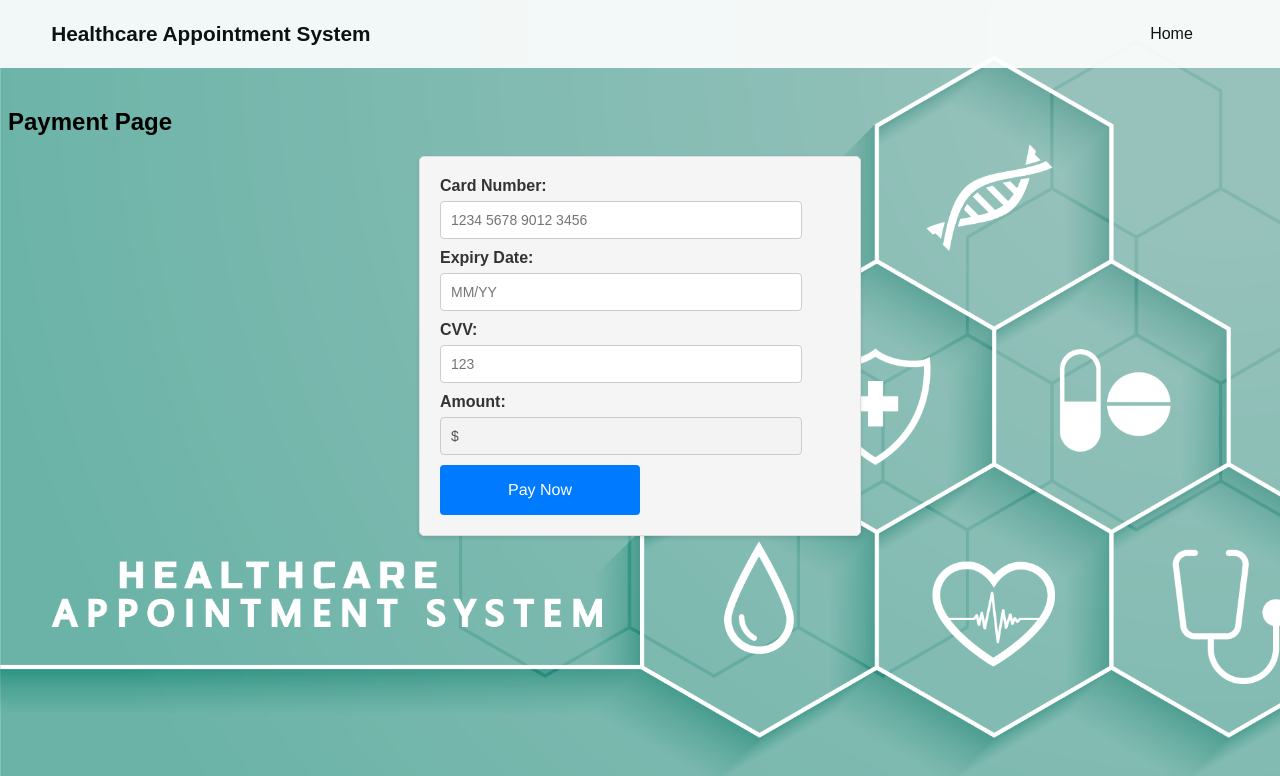
After one commit to nabilm432a/Healthcare, a PHP site: page /forms/payment_form.php in a window 1280 px wide. The commit adds this page. Shown: the top 776 px of the page. Run offline with PHP 8.4, Linux system fonts and the light colour scheme; data that the repository does not hold is empty.

Commit message:
Add files via upload

```diff
--- a/credits.php
+++ b/credits.php
@@ -19,7 +19,7 @@
                     </section>
                     <nav class="nav-horizontal" id="topnav">
                         <a href="index.php">Home</a>
-                        <a href="forms/adminlogin.php">Admin Log in</a>
+                        <a href="forms/adminlogin.php">Admin</a>
                     </nav>
                 </div>
             </header>
--- /dev/null
+++ b/forms/payment_form.php
@@ -0,0 +1,61 @@
+<!DOCTYPE html>
+<html lang="en">
+<head>
+    <meta charset="utf-8">
+    <meta name="viewport" content="width=device-width, initial-scale=1">
+    <title>Healthcare</title>
+    <link rel="stylesheet" href="../styles/main_style.css">
+    <link rel="stylesheet" href="../styles/payment.css">
+    <link rel="shortcut icon" type="image/x-icon" href="assets/artboard_1_9X7_icon.ico" />
+</head>
+
+<body>
+    <div class="container">
+            <div class="main-content">
+                <header class="header-main">
+                    <div class="wrapper">
+                        <section class="logo">
+                            <h1>Healthcare Appointment System</h1>
+                        </section>
+                        <nav class="nav-horizontal" id="topnav">
+                            <a href="../index.php">Home</a>
+                        </nav>
+                    </div>
+                </header>
+                <main>
+                    <article class="article-one">
+                        <h1>Payment Page</h1>
+                        <form id="payment-form" action='../php_scripts/payment.php' method='POST'>
+                            <label for="card-number">Card Number:</label>
+                            <input type="text" id="card-number" placeholder="1234 5678 9012 3456" pattern="[0-9]{16}" maxlength="16" required>
+                            <br>
+                            <label for="expiry">Expiry Date:</label>
+                            <input type="text" id="expiry" placeholder="MM/YY" required>
+                            <br>
+                            <label for="cvv">CVV:</label>
+                            <input type="text" id="cvv" placeholder="123" pattern="[0-9]{3}" maxlength="3" required>
+                            <br>
+                            <label for="amount">Amount:</label>
+                            <?php
+                            require_once('../php_scripts/connect.php');
+                            $doc_id = $_POST['doctor_id'];
+                            $pat_id = $_POST['patient_id'];
+                            $test = $_POST['test_name'];
+                            $total = $_POST['total_charge'];
+                            ?>
+                            <input type='hidden' name='doctor_id' value="<?php echo $doc_id; ?>">
+                            <input type='hidden' name='patient_id' value="<?php echo $pat_id; ?>">
+                            <input type='hidden' name='test_name' value="<?php echo $test; ?>">
+
+                            <input type="text" id="amount" placeholder="$" value="<?php echo '$' . $total; ?>" disabled>
+                            <br>
+                            <button id="pay-button" type="submit">Pay Now</button>
+                        </form>
+                    </article>
+                </main>
+                </div>
+            </div>
+        </div>
+    </div>
+</body>
+</html>
--- /dev/null
+++ b/styles/payment.css
@@ -0,0 +1,43 @@
+.article-one {
+    margin-top: 50px;
+}
+#payment-form {
+    max-width: 400px;
+    margin: 0 auto;
+    padding: 20px;
+    border: 1px solid #ddd;
+    border-radius: 5px;
+    background-color: #f5f5f5;
+    box-shadow: 0px 2px 4px rgba(0, 0, 0, 0.1);
+}
+
+#payment-form label {
+    display: block;
+    margin-bottom: 6px;
+    font-weight: bold;
+    color: #333;
+}
+
+#payment-form input[type="text"] {
+    width: 85%;
+    padding: 10px;
+    margin-bottom: 10px;
+    border: 1px solid #ccc;
+    border-radius: 4px;
+    font-size: 14px;
+}
+
+#pay-button {
+    display: inline-block;
+    padding: 10px 20px;
+    background-color: #007bff;
+    color: #fff;
+    border: none;
+    border-radius: 4px;
+    font-size: 16px;
+    cursor: pointer;
+}
+
+#pay-button:hover {
+    background-color: #0056b3;
+}
```
Also changed, not shown: check_patient_appointments.php (+24 -5 lines), healthcare.sql (+71 -3 lines), php_scripts/payment.php (added, +12 -0 lines).
